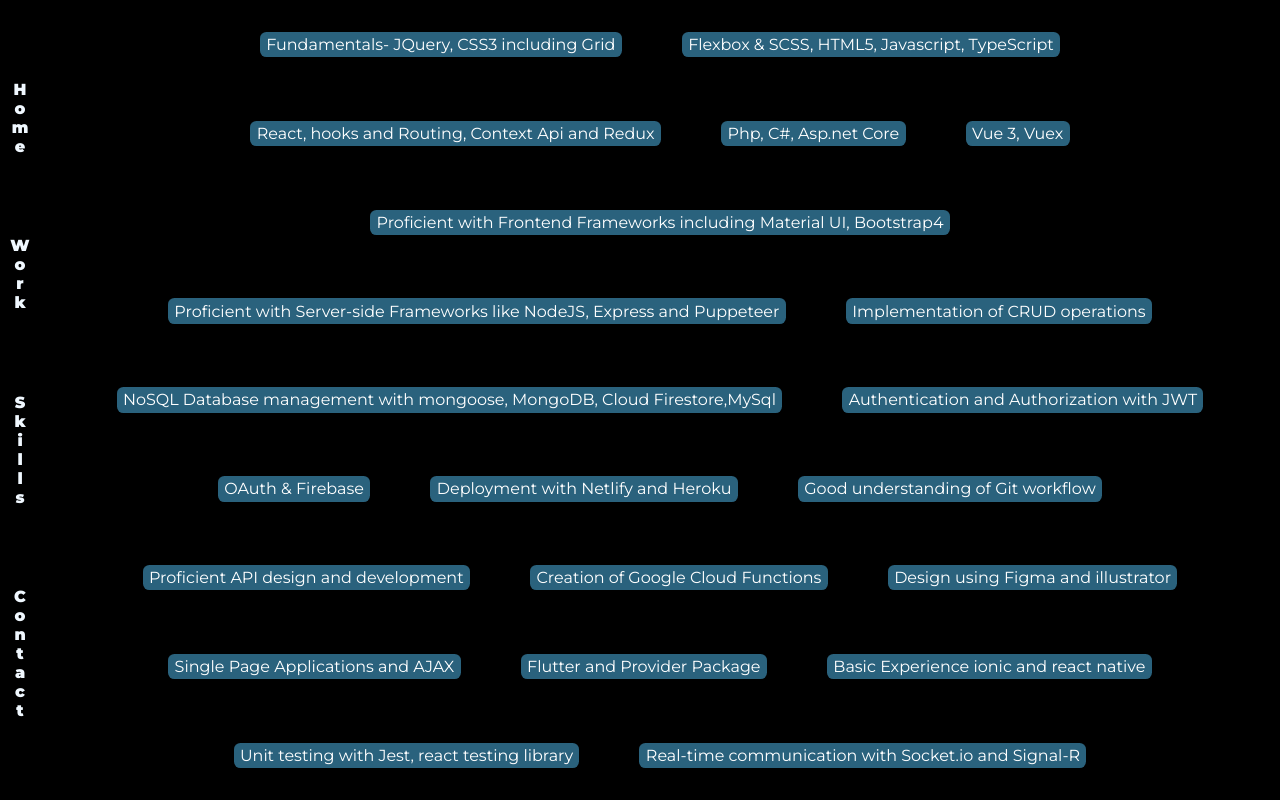
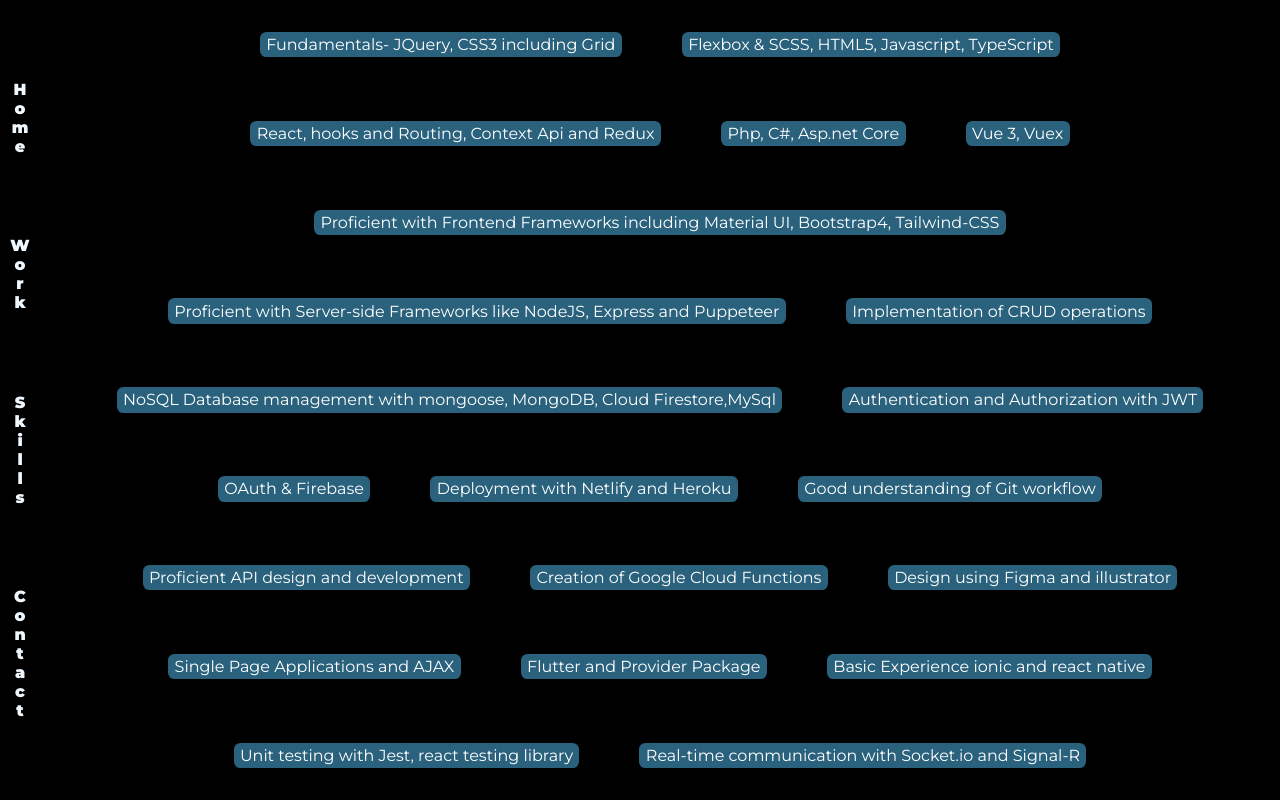
Before and after one commit to lancerdonnie/portfolio-old, a React (Create React App) app: page /skills in a window 1280 px wide. Built offline with nearby package versions, Linux system fonts and the light colour scheme; some icons are missing.

Commit message:
updated portfolio

```diff
--- a/src/components/Skills.jsx
+++ b/src/components/Skills.jsx
@@ -35,7 +35,7 @@
     'React, hooks and Routing, Context Api and Redux',
     'Php, C#, Asp.net Core',
     'Vue 3, Vuex',
-    'Proficient with Frontend Frameworks including Material UI, Bootstrap4',
+    'Proficient with Frontend Frameworks including Material UI, Bootstrap4, Tailwind-CSS',
     'Proficient with Server-side Frameworks like NodeJS, Express and Puppeteer',
     'Implementation of CRUD operations',
     'NoSQL Database management with mongoose, MongoDB, Cloud Firestore,MySql',
```
